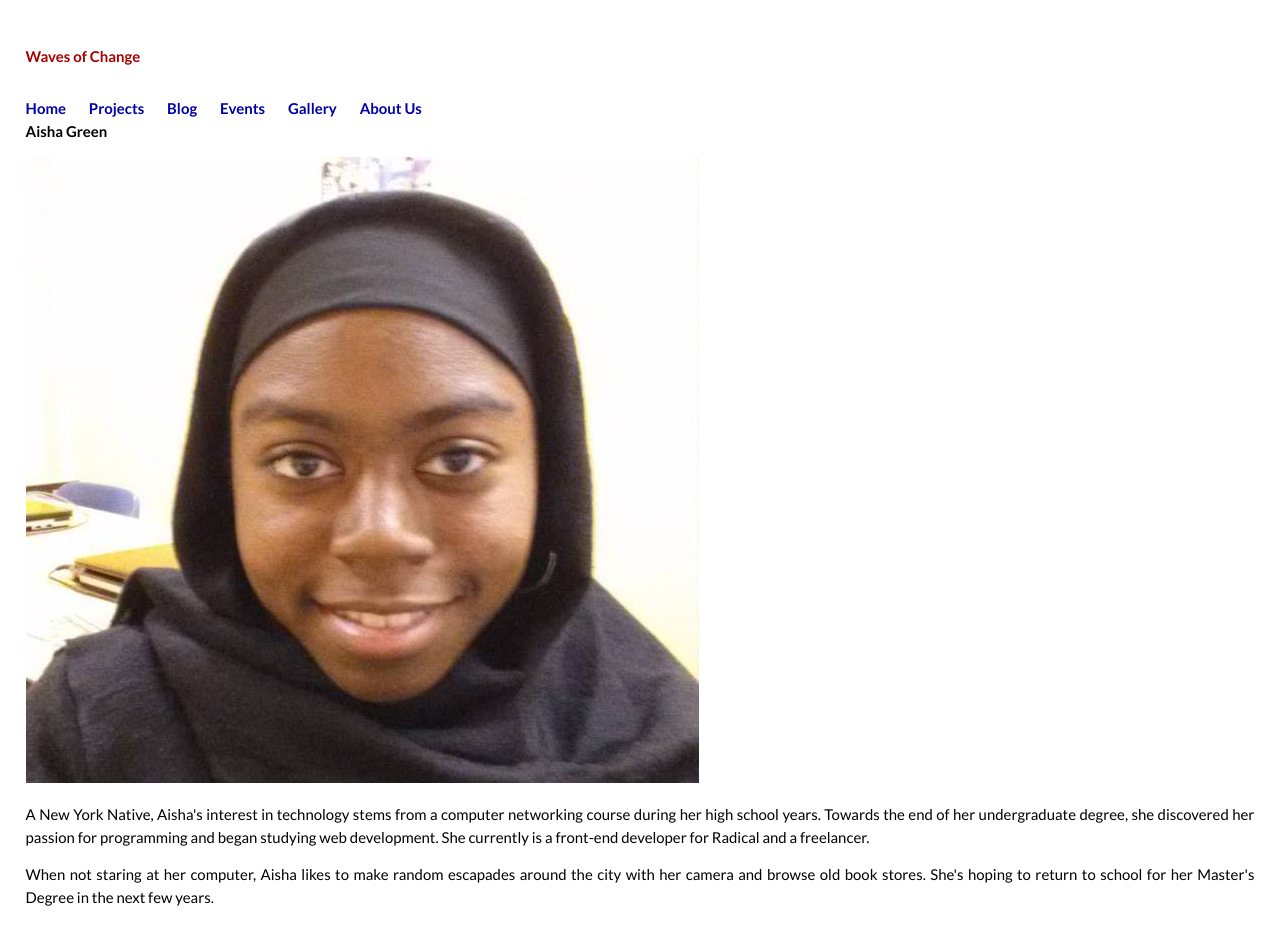
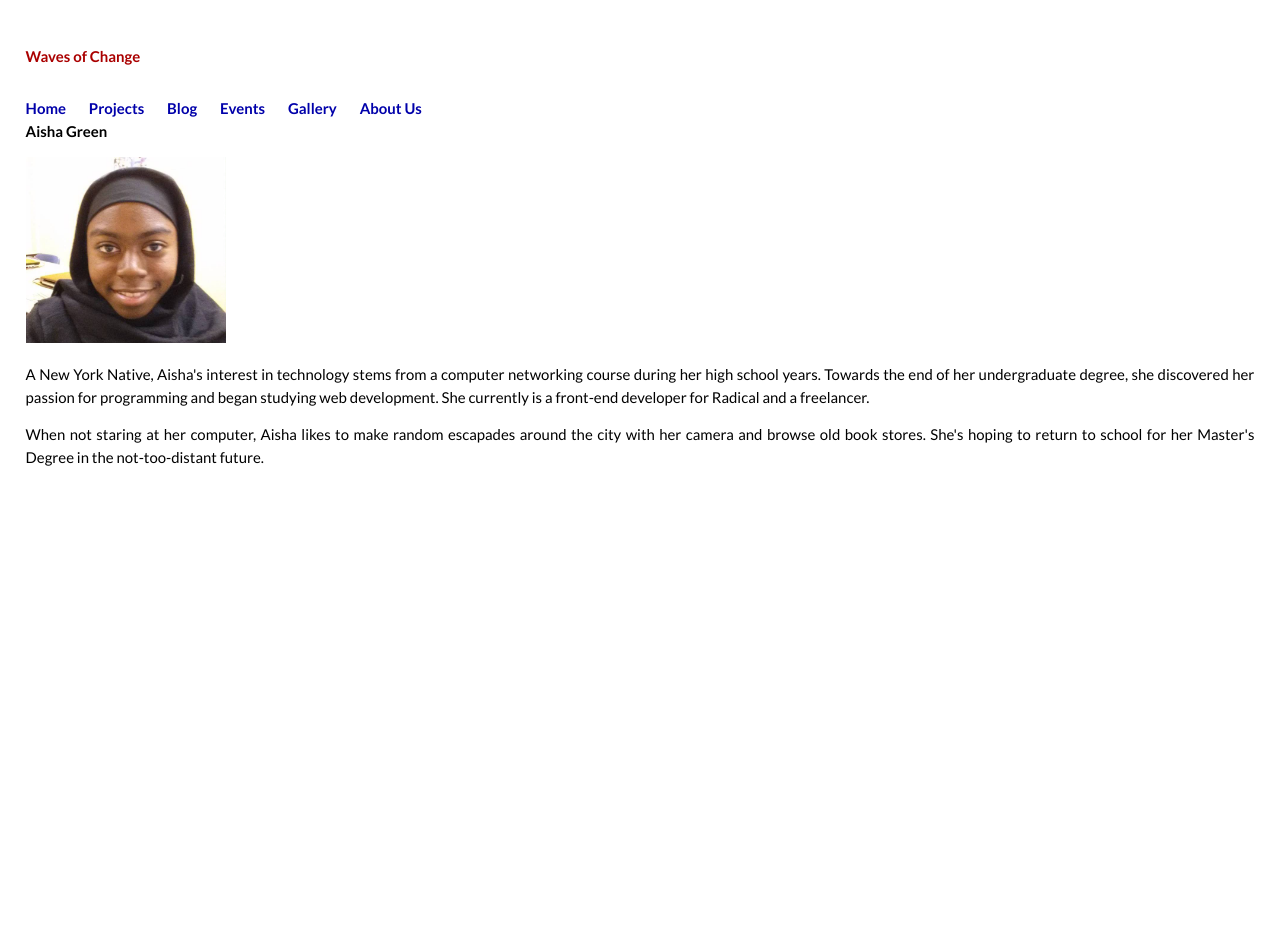
Before and after one commit to WavesofChange/woc-jekyll, a Jekyll site: the page built from about/aisha.html, in a window 1280 px wide. Built offline with Jekyll 4.4.1, drawn with Linux system fonts in a browser that asks for light colours.

Commit message:
fixed profile

```diff
--- a/about/aisha.html
+++ b/about/aisha.html
@@ -5,8 +5,8 @@
 
  <h1>Aisha Green</h1>
 
- <img src="{{ site.baseurl}}/images/aisha.jpg">
+ <img src="{{ site.baseurl}}/images/aisha.jpg" width="200px">
 
  <p>A New York Native, Aisha's interest in technology stems from a computer networking course during her high school years. Towards the end of her undergraduate degree, she discovered her passion for programming and began studying web development. She currently is a front-end developer for Radical and a freelancer.</p>
 
-<p>When not staring at her computer, Aisha likes to make random escapades around the city with her camera and browse old book stores. She's hoping to return to school for her Master's Degree in the next few years.</p>
+<p>When not staring at her computer, Aisha likes to make random escapades around the city with her camera and browse old book stores. She's hoping to return to school for her Master's Degree in the not-too-distant future.</p>
```
